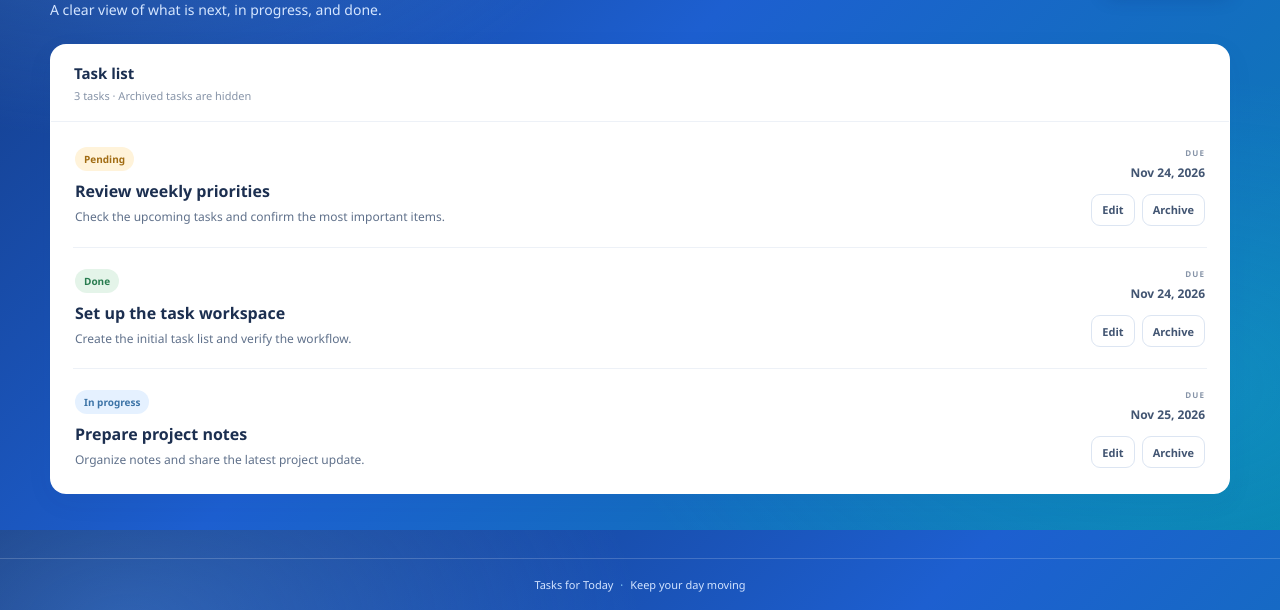
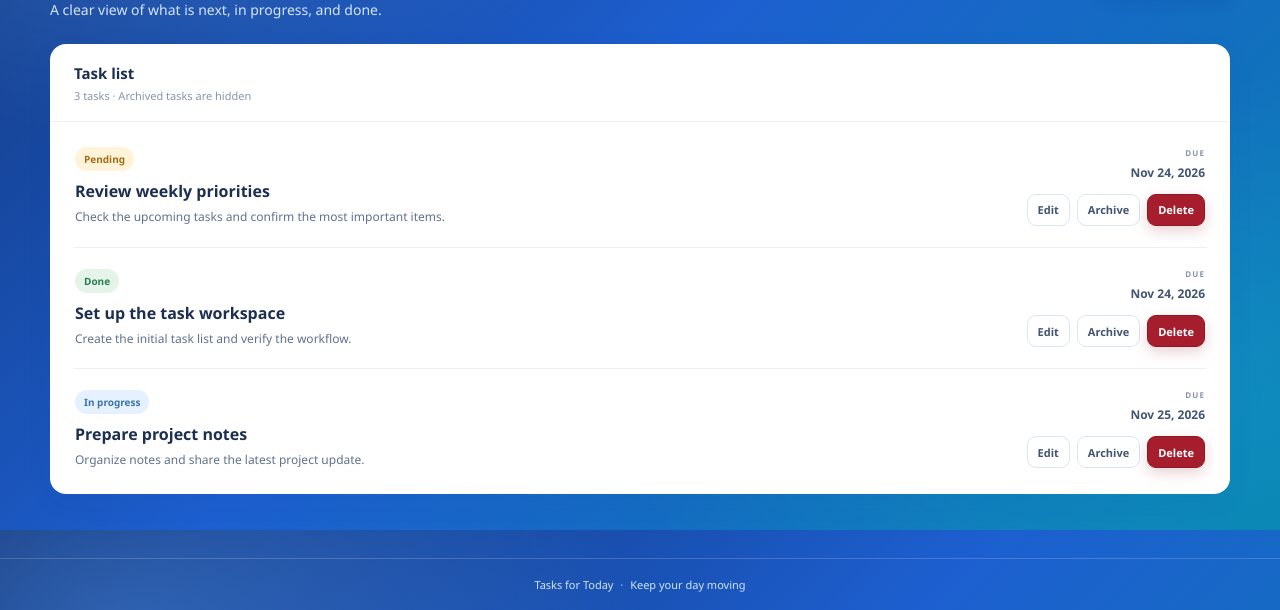
Before and after one commit to Wakin047/TSA4, a Laravel app: page /tasks in a window 1280 px wide. Shown: the part 270-880 px from the top of the page. Run offline with Laravel 12, Linux system fonts and the light colour scheme; the visitor is signed in with stand-in values (Sample User, id 1); data comes from the database, SQL or seed files in the repository.

Commit message:
Add permanent task deletion action
Co-authored-by: Copilot <223556219+Copilot@users.noreply.github.com>

```diff
--- a/app/Http/Controllers/TaskController.php
+++ b/app/Http/Controllers/TaskController.php
@@ -81,6 +81,15 @@ class TaskController extends Controller
             ->with('status', 'Task archived successfully.');
     }
 
+    public function destroyPermanently(int $task): RedirectResponse
+    {
+        $this->activeTask($task)->delete();
+
+        return redirect()
+            ->route('tasks.index')
+            ->with('status', 'Task permanently deleted.');
+    }
+
     private function activeTask(int $id): Task
     {
         return Task::query()
--- a/public/css/tasks.css
+++ b/public/css/tasks.css
@@ -233,7 +233,7 @@ button, input, textarea, select { font: inherit; }
 .task-card-side { display: flex; min-width: 150px; flex-direction: column; align-items: flex-end; gap: 6px; }
 .due-label { color: #8794a8; font-size: 8px; font-weight: 700; letter-spacing: .14em; }
 .task-card-side > strong { color: #425572; font-size: 12px; font-weight: 600; }
-.row-actions { display: flex; margin-top: 7px; align-items: center; gap: 7px; }
+.row-actions { display: flex; margin-top: 7px; align-items: center; justify-content: flex-end; flex-wrap: wrap; gap: 7px; }
 .row-actions form { margin: 0; }
 .empty-state { padding: 60px 24px; text-align: center; }
 .empty-icon { display: inline-grid; width: 48px; height: 48px; place-items: center; border-radius: 15px; background: #eff6ff; color: #3b76d6; font-size: 20px; }
--- a/resources/views/tasks/index.blade.php
+++ b/resources/views/tasks/index.blade.php
@@ -59,6 +59,11 @@
                                         @method('DELETE')
                                         <button class="button button-secondary button-small" type="submit">Archive</button>
                                     </form>
+                                    <form method="POST" action="{{ route('tasks.delete', $task) }}" onsubmit="return confirm('Permanently delete this task? This action cannot be undone.');">
+                                        @csrf
+                                        @method('DELETE')
+                                        <button class="button button-danger button-small" type="submit">Delete</button>
+                                    </form>
                                 </div>
                             @endauth
                         </div>
--- a/resources/views/tasks/show.blade.php
+++ b/resources/views/tasks/show.blade.php
@@ -27,6 +27,11 @@
                     @method('DELETE')
                     <button class="button button-secondary" type="submit">Archive task</button>
                 </form>
+                <form method="POST" action="{{ route('tasks.delete', $task) }}" onsubmit="return confirm('Permanently delete this task? This action cannot be undone.');">
+                    @csrf
+                    @method('DELETE')
+                    <button class="button button-danger" type="submit">Delete task</button>
+                </form>
             </div>
         @endauth
     </section>
--- a/routes/web.php
+++ b/routes/web.php
@@ -18,6 +18,7 @@ Route::middleware('auth')->group(function () {
     Route::get('/tasks/{task}/edit', [TaskController::class, 'edit'])->whereNumber('task')->name('tasks.edit');
     Route::put('/tasks/{task}', [TaskController::class, 'update'])->whereNumber('task')->name('tasks.update');
     Route::delete('/tasks/{task}', [TaskController::class, 'destroy'])->whereNumber('task')->name('tasks.destroy');
+    Route::delete('/tasks/{task}/delete', [TaskController::class, 'destroyPermanently'])->whereNumber('task')->name('tasks.delete');
 
     Route::get('/account/profile', [ProfileController::class, 'edit'])->name('profile.edit');
     Route::patch('/account/profile', [ProfileController::class, 'update'])->name('profile.update');
```
Also changed, not shown: tests/Feature/TaskManagementTest.php (+22 -0 lines).
